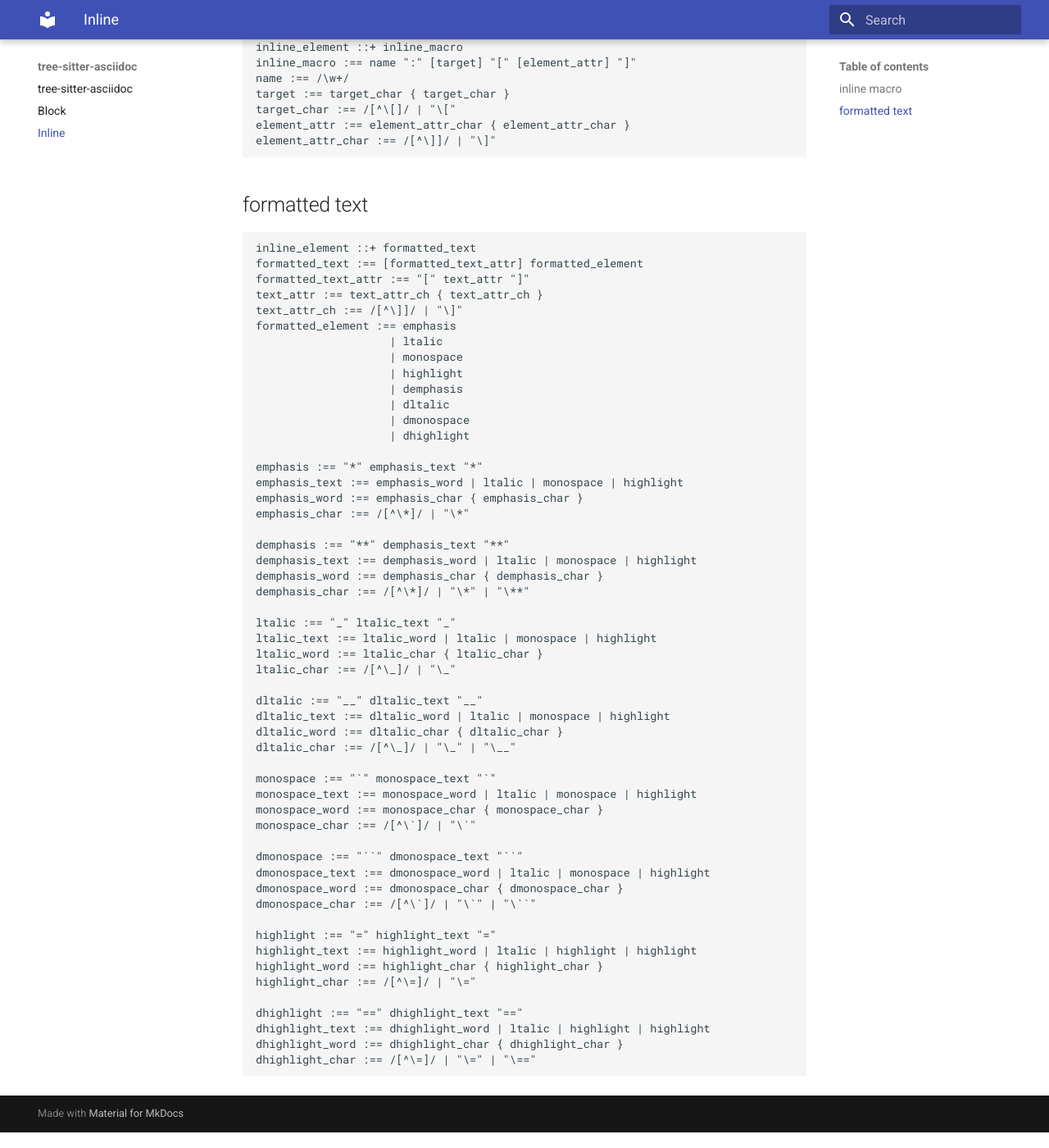
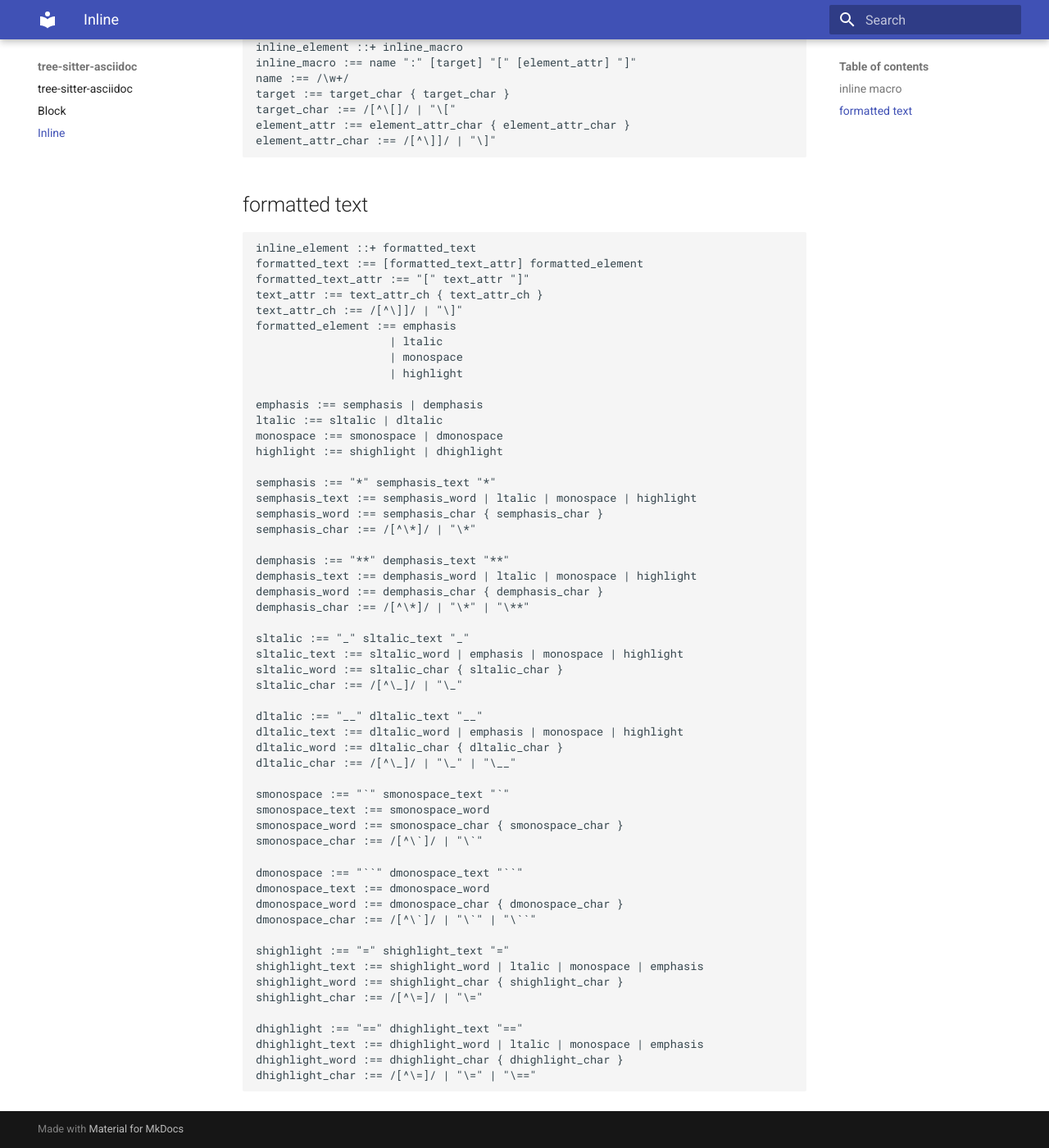
Before and after one commit to cathaysia/tree-sitter-loongdoc, an MkDocs documentation site: the page built from docs/docs/inline.md, in a window 1280 px wide and 1400 px high, scrolled down 825 px. Shown: the whole window at 82% size. Built offline with MkDocs 1.6.1 and Material for MkDocs 9.7.7, drawn with Linux system fonts in a browser that asks for light colours.

Commit message:
feat(docs): update inline element
Signed-off-by: DragonBillow <DragonBillow@outlook.com>

````diff
--- a/docs/docs/inline.md
+++ b/docs/docs/inline.md
@@ -57,48 +57,49 @@ formatted_element :== emphasis
                     | ltalic
                     | monospace
                     | highlight
-                    | demphasis
-                    | dltalic
-                    | dmonospace
-                    | dhighlight
 
-emphasis :== "*" emphasis_text "*"
-emphasis_text :== emphasis_word | ltalic | monospace | highlight
-emphasis_word :== emphasis_char { emphasis_char }
-emphasis_char :== /[^\*]/ | "\*"
+emphasis :== semphasis | demphasis
+ltalic :== sltalic | dltalic
+monospace :== smonospace | dmonospace
+highlight :== shighlight | dhighlight
+
+semphasis :== "*" semphasis_text "*"
+semphasis_text :== semphasis_word | ltalic | monospace | highlight
+semphasis_word :== semphasis_char { semphasis_char }
+semphasis_char :== /[^\*]/ | "\*"
 
 demphasis :== "**" demphasis_text "**"
 demphasis_text :== demphasis_word | ltalic | monospace | highlight
 demphasis_word :== demphasis_char { demphasis_char }
 demphasis_char :== /[^\*]/ | "\*" | "\**"
 
-ltalic :== "_" ltalic_text "_"
-ltalic_text :== ltalic_word | ltalic | monospace | highlight
-ltalic_word :== ltalic_char { ltalic_char }
-ltalic_char :== /[^\_]/ | "\_"
+sltalic :== "_" sltalic_text "_"
+sltalic_text :== sltalic_word | emphasis | monospace | highlight
+sltalic_word :== sltalic_char { sltalic_char }
+sltalic_char :== /[^\_]/ | "\_"
 
 dltalic :== "__" dltalic_text "__"
-dltalic_text :== dltalic_word | ltalic | monospace | highlight
+dltalic_text :== dltalic_word | emphasis | monospace | highlight
 dltalic_word :== dltalic_char { dltalic_char }
 dltalic_char :== /[^\_]/ | "\_" | "\__"
 
-monospace :== "`" monospace_text "`"
-monospace_text :== monospace_word | ltalic | monospace | highlight
-monospace_word :== monospace_char { monospace_char }
-monospace_char :== /[^\`]/ | "\`"
+smonospace :== "`" smonospace_text "`"
+smonospace_text :== smonospace_word
+smonospace_word :== smonospace_char { smonospace_char }
+smonospace_char :== /[^\`]/ | "\`"
 
 dmonospace :== "``" dmonospace_text "``"
-dmonospace_text :== dmonospace_word | ltalic | monospace | highlight
+dmonospace_text :== dmonospace_word
 dmonospace_word :== dmonospace_char { dmonospace_char }
 dmonospace_char :== /[^\`]/ | "\`" | "\``"
 
-highlight :== "=" highlight_text "="
-highlight_text :== highlight_word | ltalic | highlight | highlight
-highlight_word :== highlight_char { highlight_char }
-highlight_char :== /[^\=]/ | "\="
+shighlight :== "=" shighlight_text "="
+shighlight_text :== shighlight_word | ltalic | monospace | emphasis
+shighlight_word :== shighlight_char { shighlight_char }
+shighlight_char :== /[^\=]/ | "\="
 
 dhighlight :== "==" dhighlight_text "=="
-dhighlight_text :== dhighlight_word | ltalic | highlight | highlight
+dhighlight_text :== dhighlight_word | ltalic | monospace | emphasis
 dhighlight_word :== dhighlight_char { dhighlight_char }
 dhighlight_char :== /[^\=]/ | "\=" | "\=="
 ```
````
